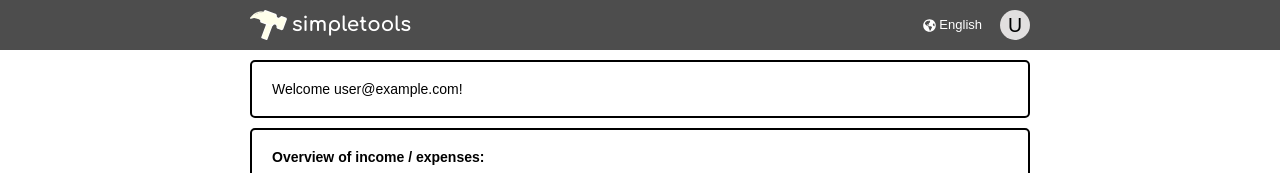
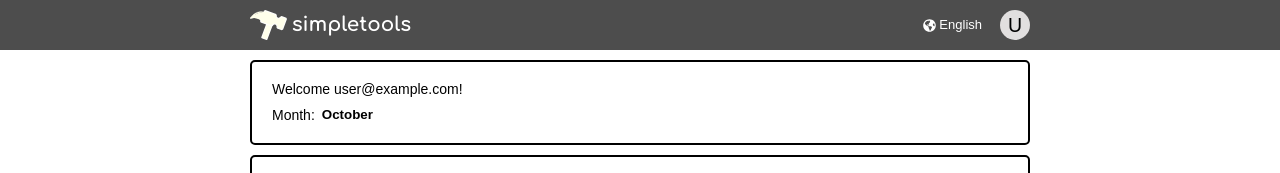
Before and after one commit to diego-nascimento91/personalfinance.dailysimpletools.com, a React (Create React App) app: page /home in a window 1280 px wide. Shown: the top 173 px of the page. Built offline with nearby package versions, Linux system fonts and the light colour scheme; no server answers; the database is empty; sample sign-in values are in the browser's storage.

Commit message:
criado input do mês no componente Welcome. Foi instalado o react datepicker para isso.

```diff
--- a/package.json
+++ b/package.json
@@ -12,7 +12,9 @@
     "classnames": "^2.3.1",
     "firebase": "^9.9.2",
     "firebaseui": "^6.0.1",
+    "prop-types": "^15.8.1",
     "react": "^18.2.0",
+    "react-datepicker": "^4.8.0",
     "react-dom": "^18.2.0",
     "react-firebase-hooks": "^5.0.3",
     "react-firebaseui": "^6.0.0",
@@ -49,6 +51,7 @@
   },
   "devDependencies": {
     "@testing-library/jest-dom": "^5.16.5",
+    "@types/react-datepicker": "^4.4.2",
     "@typescript-eslint/eslint-plugin": "^5.33.1",
     "@typescript-eslint/parser": "^5.33.1",
     "eslint": "^8.22.0",
--- /dev/null
+++ b/src/pages/Home/Welcome/Welcome.module.scss
@@ -0,0 +1,17 @@
+.datepicker__label {
+  align-items: center;
+  display: flex;
+  margin-top: 1rem;
+  width: 23rem;
+
+  .datepicker__component{
+    border: none;
+    font-weight: bold;
+    margin-left: 0.5rem;
+
+    &:hover {
+      cursor: pointer;
+      text-decoration: underline;
+    }
+  }
+}
--- a/src/pages/Home/Welcome/Welcome.tsx
+++ b/src/pages/Home/Welcome/Welcome.tsx
@@ -1,11 +1,45 @@
+// import { useTransactions } from 'assets/state/hooks/useTransactions';
+import styles from './Welcome.module.scss';
 import { useUser } from 'assets/state/hooks/useUser';
+import { useState } from 'react';
+import DatePicker from 'react-datepicker';
+import 'react-datepicker/dist/react-datepicker.css';
 
 const Welcome = () => {
+  const [month, setMonth] = useState(new Date());
+  // const [transactions, setTransactions] = useTransactions();
   const [user,] = useUser();
+
+  // useEffect(() => {
+  //   const { firstDay, lastDay } = formatDate(month);
+
+  // },[month]);
+
+  // const formatDate = (date: Date) => {
+  //   const month = date.getMonth();
+  //   const year = date.getFullYear();
+  //   const firstDay = new Date(year, month);
+  //   const lastDay = new Date(year, month + 1, 0);
+
+  //   return { firstDay, lastDay };
+  // };
 
   return (
     <section className='theme__homesections'>
-      <p>Welcome {user?.email}!</p>
+      <div>
+        <p>Welcome {user?.email}!</p>
+
+        <label className={styles.datepicker__label}>
+          Month:
+          <DatePicker
+            className={styles.datepicker__component}
+            selected={month}
+            onChange={(date) => setMonth(date as Date)}
+            showMonthYearPicker
+            dateFormat="MMMM"
+          />
+        </label>
+      </div>
     </section>
   );
 };
```
Also changed, not shown: 1 other file (tests, documents, lock files or other folders).
